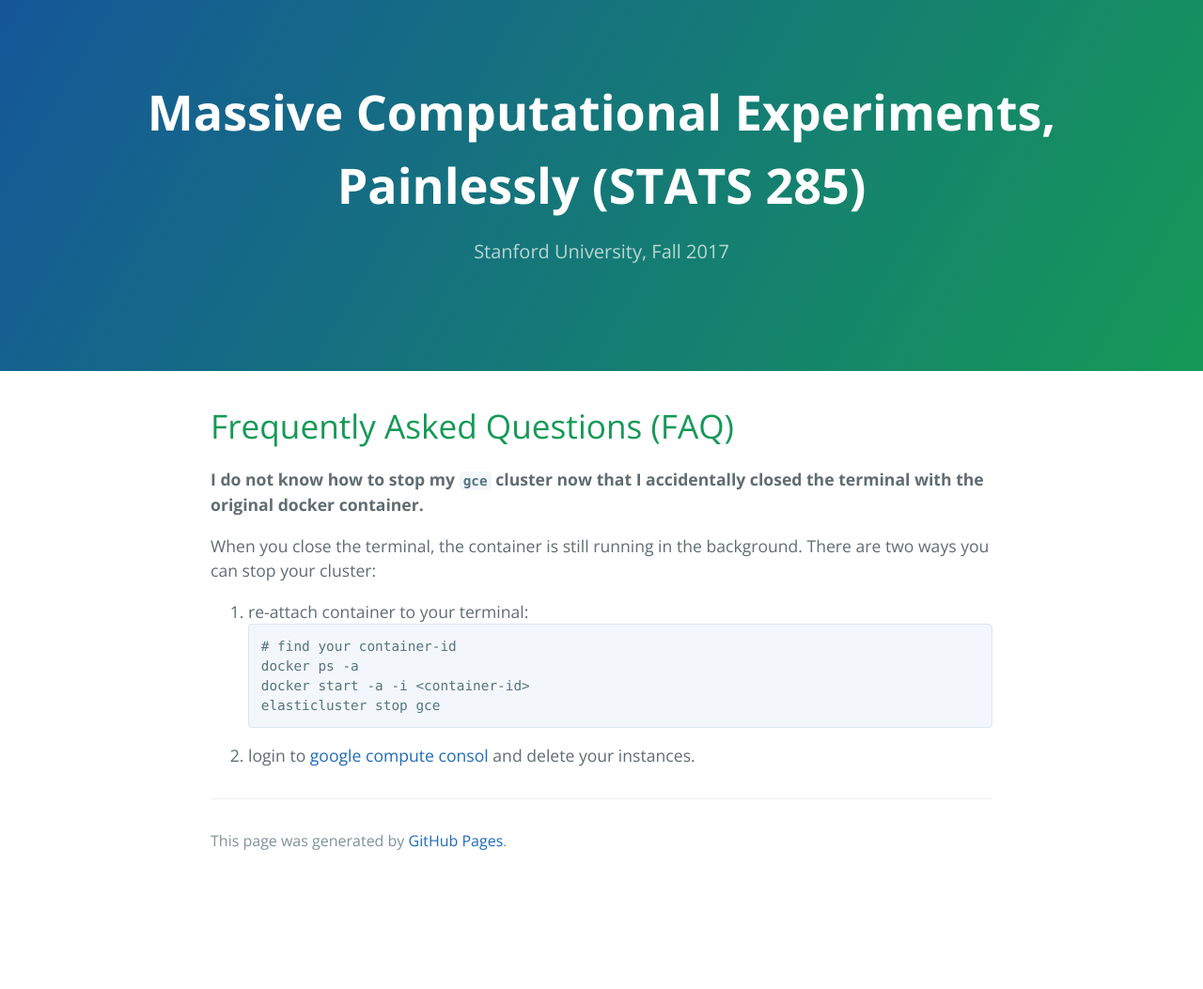
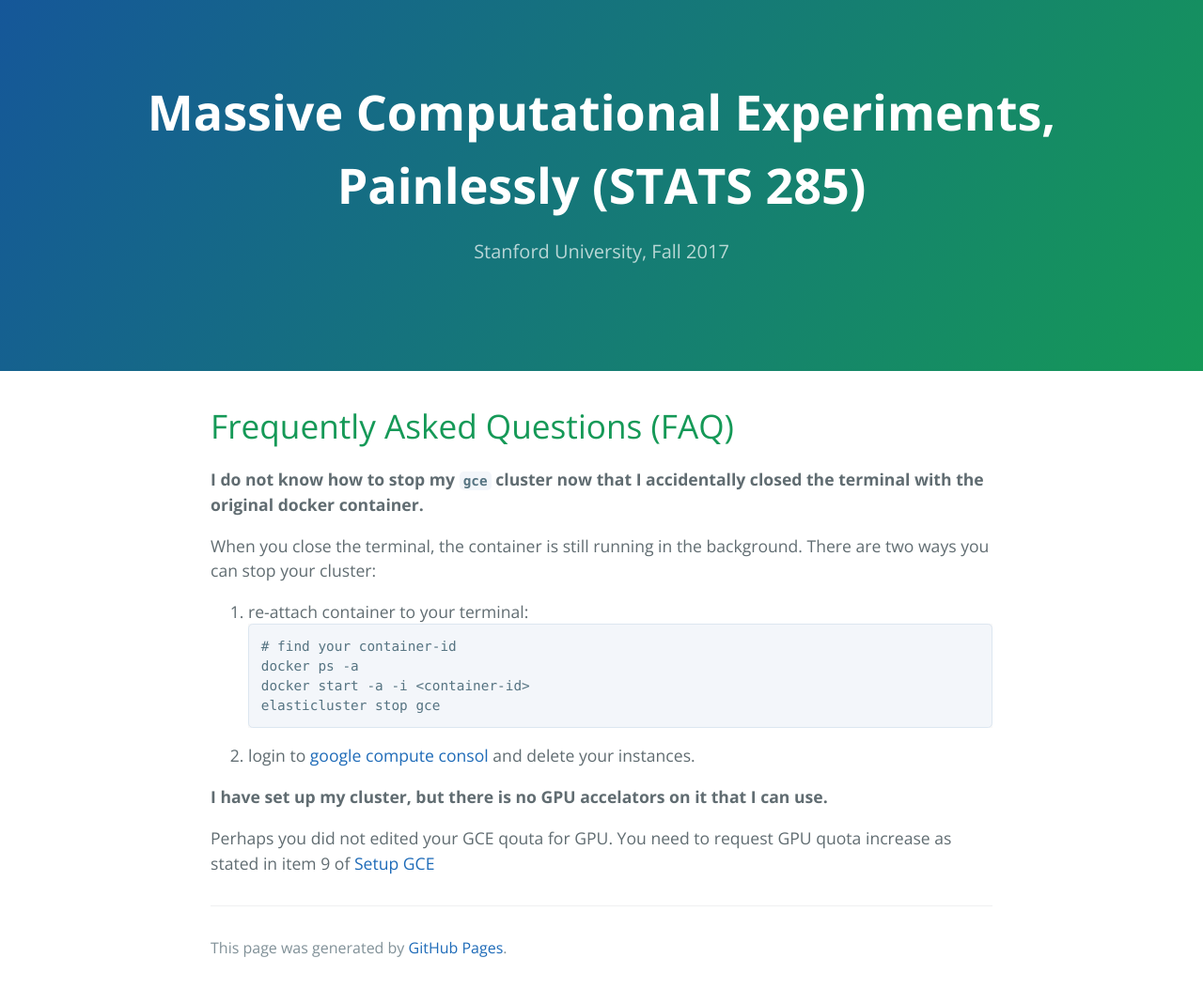
Before and after one commit to stats285/stats285.github.io, a Jekyll site: the page built from assets/assignments/02/faq.md, in a window 1280 px wide. Shown: the whole page at 94% size. Built offline with Jekyll 4.4.1, drawn with Linux system fonts in a browser that asks for light colours; the repository's description, which GitHub fills in, is left out; our own code applies the rules of GitHub Pages for plain Markdown files; before the commit the page ends 939 px from its top, so only the background shows below that.

````diff
--- a/assets/assignments/02/faq.md
+++ b/assets/assignments/02/faq.md
@@ -17,3 +17,9 @@
     elasticluster stop gce
     ```
  2. login to [google compute consol](https://console.cloud.google.com/compute) and delete your instances.
+
+
+**I have set up my cluster, but there is no GPU accelators on it that I can use.**
+
+Perhaps you did not edited your GCE qouta for GPU. You need to request GPU quota increase as stated in
+item 9 of [Setup GCE](https://stats285.github.io/assets/assignments/02/assignment2#part-1-setup-google-compute-engine)
````
